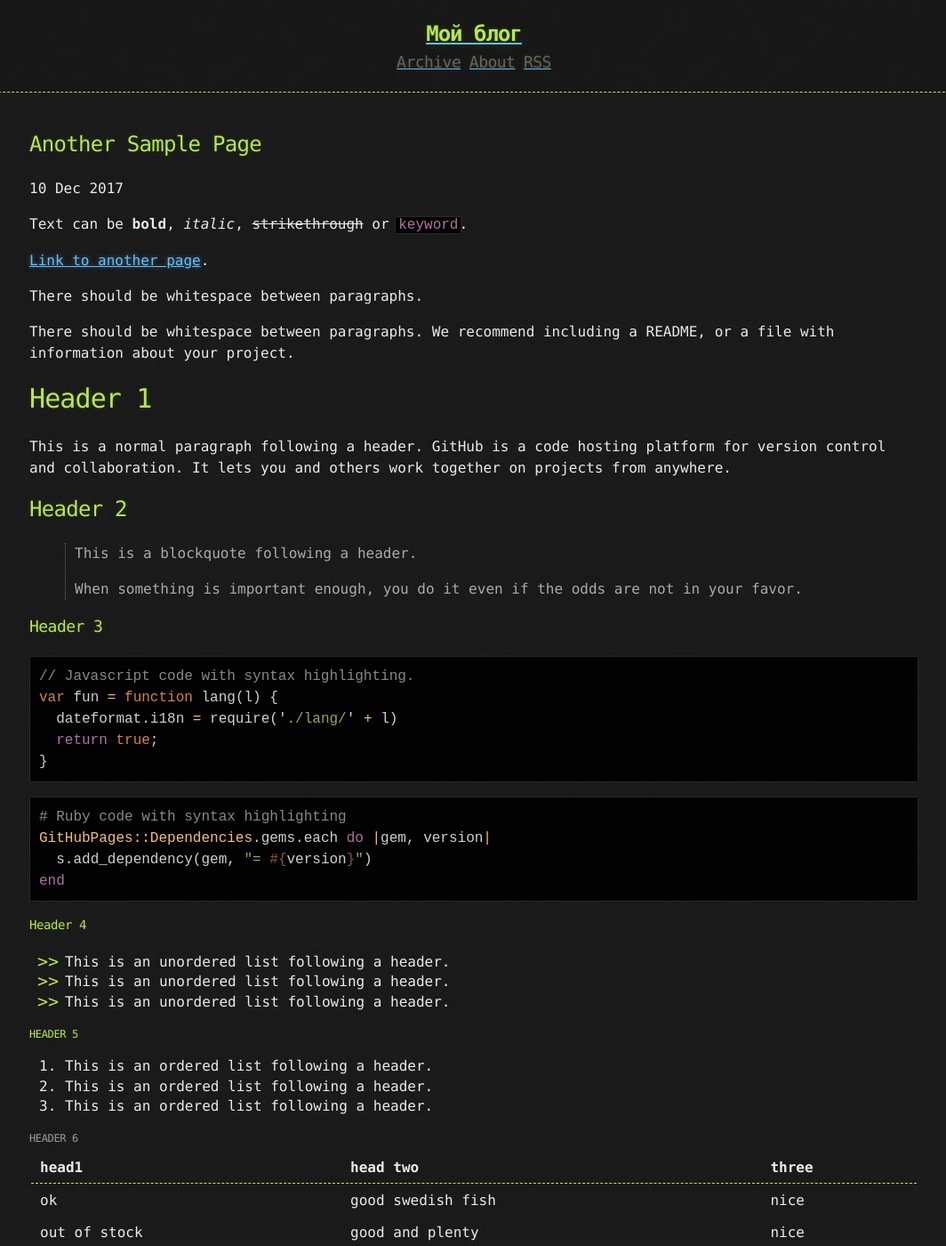
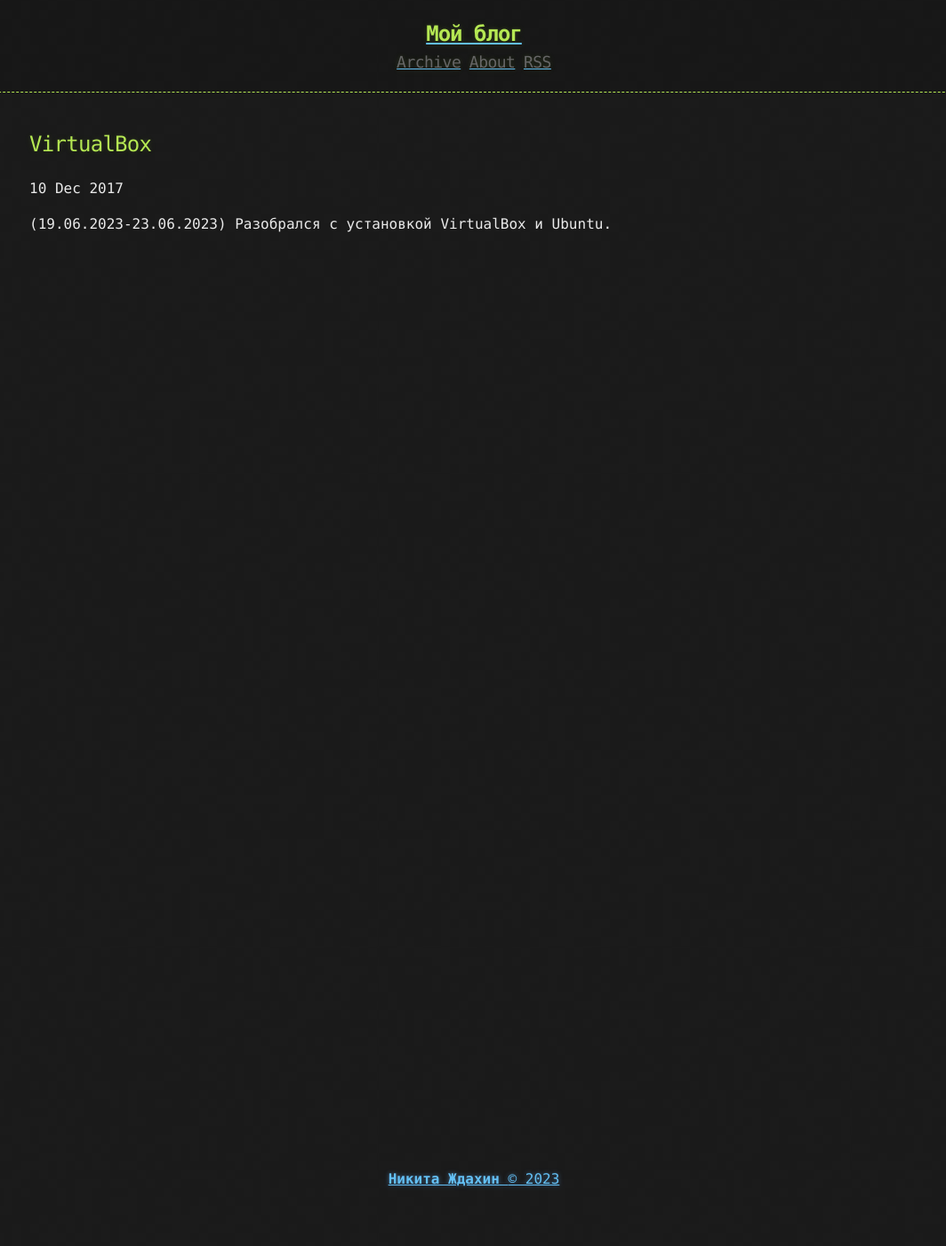
Before and after one commit to zhdahin/zhdahin.github.io, a Jekyll site: the page built from _posts/2017-12-10-Another-Sample-Page.md, in a window 1280 px wide and 1400 px high. Shown: the whole window at 89% size, without its empty margins (107-1171 px from the left). Built offline with Jekyll 4.4.1, drawn with Linux system fonts in a browser that asks for light colours; some of the changed text lies outside the part shown.

Commit message:
Update 2017-12-10-Another-Sample-Page.md

````diff
--- a/_posts/2017-12-10-Another-Sample-Page.md
+++ b/_posts/2017-12-10-Another-Sample-Page.md
@@ -1,124 +1,5 @@
 ---
-title: Another Sample Page
+title: VirtualBox
 published: true
 ---
-
-Text can be **bold**, _italic_, ~~strikethrough~~ or `keyword`.
-
-[Link to another page](another-page).
-
-There should be whitespace between paragraphs.
-
-There should be whitespace between paragraphs. We recommend including a README, or a file with information about your project.
-
-# [](#header-1)Header 1
-
-This is a normal paragraph following a header. GitHub is a code hosting platform for version control and collaboration. It lets you and others work together on projects from anywhere.
-
-## [](#header-2)Header 2
-
-> This is a blockquote following a header.
->
-> When something is important enough, you do it even if the odds are not in your favor.
-
-### [](#header-3)Header 3
-
-```js
-// Javascript code with syntax highlighting.
-var fun = function lang(l) {
-  dateformat.i18n = require('./lang/' + l)
-  return true;
-}
-```
-
-```ruby
-# Ruby code with syntax highlighting
-GitHubPages::Dependencies.gems.each do |gem, version|
-  s.add_dependency(gem, "= #{version}")
-end
-```
-
-#### [](#header-4)Header 4
-
-*   This is an unordered list following a header.
-*   This is an unordered list following a header.
-*   This is an unordered list following a header.
-
-##### [](#header-5)Header 5
-
-1.  This is an ordered list following a header.
-2.  This is an ordered list following a header.
-3.  This is an ordered list following a header.
-
-###### [](#header-6)Header 6
-
-| head1        | head two          | three |
-|:-------------|:------------------|:------|
-| ok           | good swedish fish | nice  |
-| out of stock | good and plenty   | nice  |
-| ok           | good `oreos`      | hmm   |
-| ok           | good `zoute` drop | yumm  |
-
-### There's a horizontal rule below this.
-
-* * *
-
-### Here is an unordered list:
-
-*   Item foo
-*   Item bar
-*   Item baz
-*   Item zip
-
-### And an ordered list:
-
-1.  Item one
-1.  Item two
-1.  Item three
-1.  Item four
-
-### And a nested list:
-
-- level 1 item
-  - level 2 item
-  - level 2 item
-    - level 3 item
-    - level 3 item
-- level 1 item
-  - level 2 item
-  - level 2 item
-  - level 2 item
-- level 1 item
-  - level 2 item
-  - level 2 item
-- level 1 item
-
-### Small image
-
-![](https://assets-cdn.github.com/images/icons/emoji/octocat.png)
-
-### Large image
-
-![](https://guides.github.com/activities/hello-world/branching.png)
-
-
-### Definition lists can be used with HTML syntax.
-
-<dl>
-<dt>Name</dt>
-<dd>Godzilla</dd>
-<dt>Born</dt>
-<dd>1952</dd>
-<dt>Birthplace</dt>
-<dd>Japan</dd>
-<dt>Color</dt>
-<dd>Green</dd>
-</dl>
-
-```
-Long, single-line code blocks should not wrap. They should horizontally scroll if they are too long. This line should be long enough to demonstrate this.
-```
-
-```
-The final element.
-```
+(19.06.2023-23.06.2023) Разобрался с установкой VirtualBox и Ubuntu.
````
